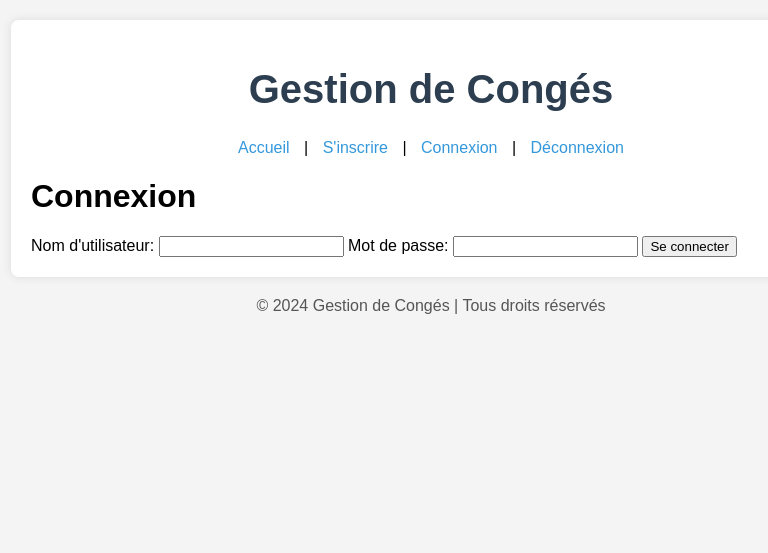
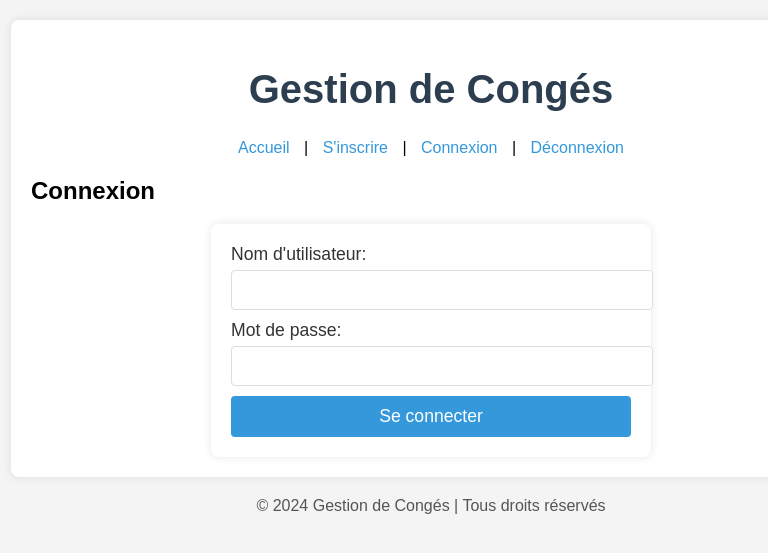
Before and after one commit to ColiseeRBX/conges, a Flask app: page /login in a window 1280 px wide. Shown: the top 553 px of the page, without its empty margins (209-977 px from the left). Run offline with Flask 2, Linux system fonts and the light colour scheme.

Commit message:
Initial commit

```diff
--- a/templates/login.html
+++ b/templates/login.html
@@ -3,14 +3,16 @@
 {% block title %}Connexion{% endblock %}
 
 {% block content %}
-<h1>Connexion</h1>
-<form action="{{ url_for('login') }}" method="POST">
-    <label>Nom d'utilisateur:</label>
-    <input type="text" name="username" required>
-
-    <label>Mot de passe:</label>
-    <input type="password" name="password" required>
-
-    <button type="submit">Se connecter</button>
+<h2>Connexion</h2>
+<form action="{{ url_for('login') }}" method="POST" class="form">
+    <div class="form-group">
+        <label>Nom d'utilisateur:</label>
+        <input type="text" name="username" required>
+    </div>
+    <div class="form-group">
+        <label>Mot de passe:</label>
+        <input type="password" name="password" required>
+    </div>
+    <button type="submit" class="submit-btn">Se connecter</button>
 </form>
 {% endblock %}
```
